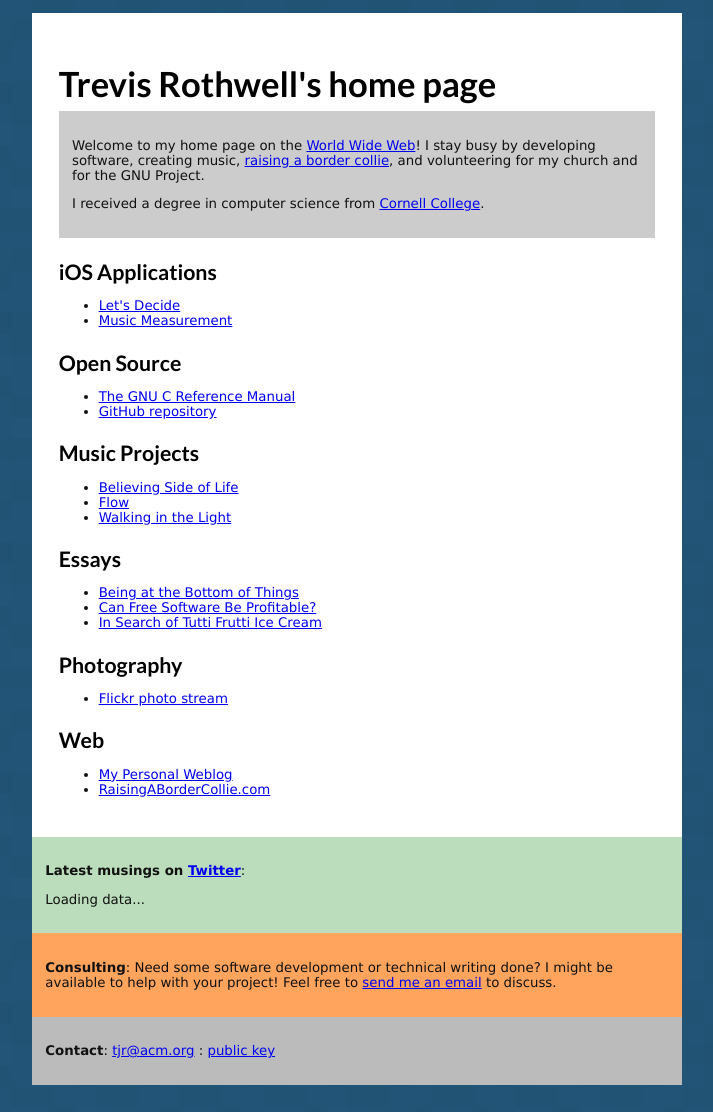
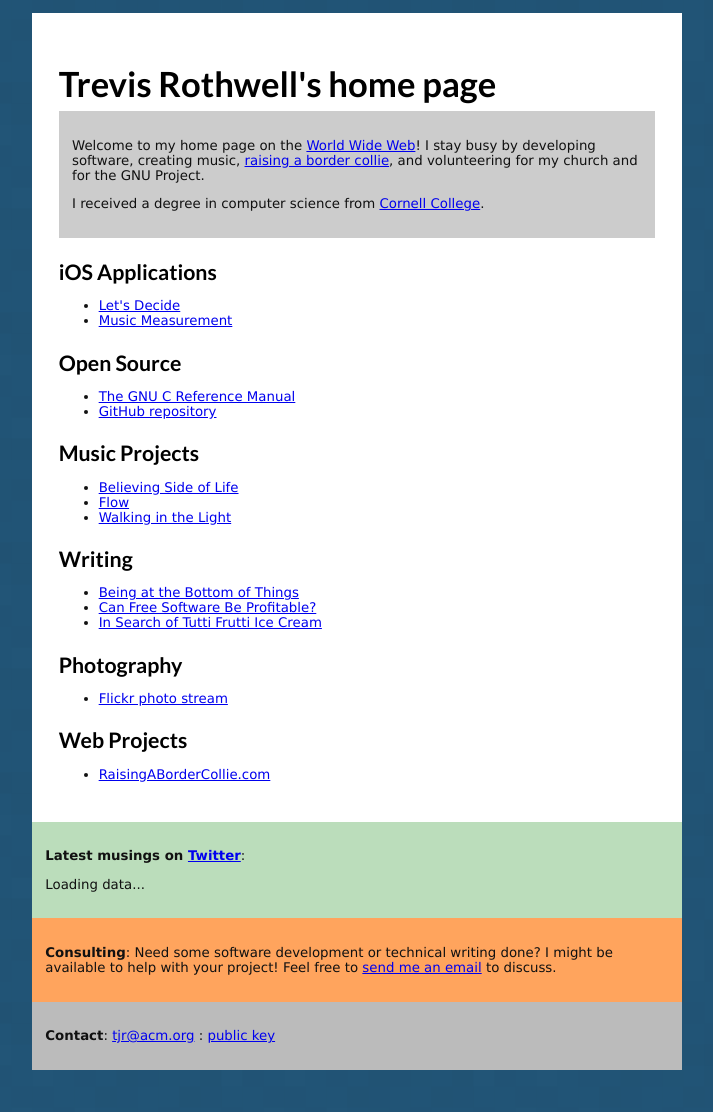
Before and after one commit to tjr/tjr.github.com, a Jekyll site: the page index.html, which Jekyll copies as it is, in a window 1280 px wide. Shown: the whole page, without its empty margins (283-996 px from the left). Built offline with Jekyll 4.4.1, drawn with Linux system fonts in a browser that asks for light colours.

Commit message:
Update index.html

```diff
--- a/index.html
+++ b/index.html
@@ -61,7 +61,7 @@ College</a>.
 <li><a href="http://cdbaby.com/cd/trevisr">Walking in the Light</a></li>
 </ul>
 
-<h3>Essays</h3>
+<h3>Writing</h3>
 <ul>
 <li><a href="/writing/being-at-the-bottom-of-things">Being at the Bottom of Things</a></li>
 <li><a href="/writing/can-free-software-be-profitable">Can Free Software Be Profitable?</a></li>
@@ -73,9 +73,8 @@ College</a>.
 <li><a href="http://flickr.com/photos/trothwell">Flickr photo stream</a></li>
 </ul>
 
-<h3>Web</h3>
+<h3>Web Projects</h3>
 <ul>
-<li><a href="http://blog.trevisrothwell.com/">My Personal Weblog</a></li>
 <li><a href="http://www.raisingabordercollie.com/">RaisingABorderCollie.com</a></li>
 </ul>
 </div>
```
